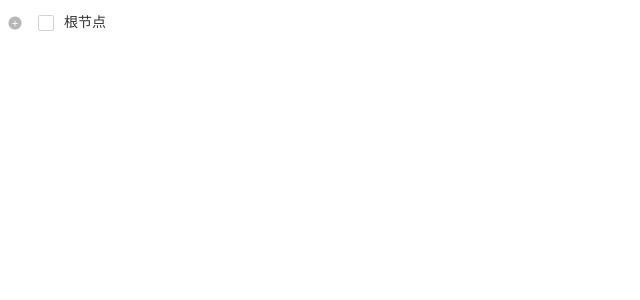
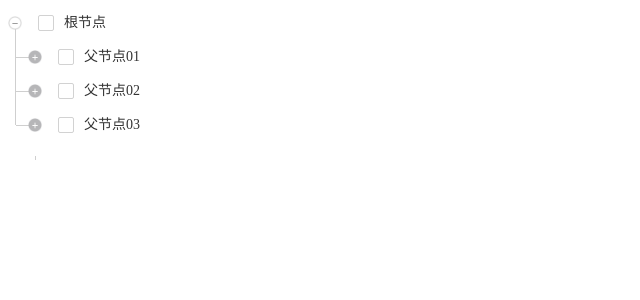
Before and after one commit to marhovey/react-tree, a React app: page / in a window 1280 px wide. Shown: the top 300 px of the page, without its empty margins (0-640 px from the left). Built offline with nearby package versions, Linux system fonts and the light colour scheme.

Commit message:
version1.0.0

```diff
--- a/src/components/Tree.less
+++ b/src/components/Tree.less
@@ -106,7 +106,7 @@
   }
   &:after{
     position: absolute;
-    bottom: -15px;
+    bottom: -12px;
     left: 7px;
     width: 1px;
     height: 30px;
@@ -138,7 +138,7 @@
       &:hover{
         cursor: default;
       }
-      left: 6px;
+      left: 7px;
       background: url(../images/no-child.png) no-repeat center center;
       background-size: 100% 100%;
       background: none\9;
--- a/src/data/feakData.js
+++ b/src/data/feakData.js
@@ -1,5 +1,5 @@
 export const config = {
-    type: 'array',
+    type: 'tree',
     parentId: 'pid',
     id: 'id',
     value: 'value',
@@ -7,107 +7,109 @@ export const config = {
     checkBox: true
 }
 
-export const treeData = [
-    {
-        id: 0,
-        value: 0,
-        label: '根节点',
-        pid: null
-    },
-    {
-        id: 1,
-        value: 1,
-        label: '父节点01',
-        pid: 0
-    },
-    {
-        id: 2,
-        value: 2,
-        label: '父节点02',
-        pid: 0
-    },
-    {
-        id: 3,
-        value: 3,
-        label: '父节点03',
-        pid: 0
-    },
-    {
-        id: 11,
-        value: 11,
-        label: '父节点11',
-        pid: 1
-    },
-    {
-        id: 12,
-        value: 12,
-        label: '父节点12',
-        pid: 1
-    },
-    {
-        id: 13,
-        value: 13,
-        label: '父节点13',
-        pid: 1
-    },
-    {
-        id: 21,
-        value: 21,
-        label: '父节点21',
-        pid: 2
-    },
-    {
-        id: 22,
-        value: 22,
-        label: '父节点22',
-        pid: 2
-    },
-    {
-        id: 31,
-        value: 31,
-        label: '父节点31',
-        pid: 3
-    },
-    {
-        id: 32,
-        value: 32,
-        label: '父节点32',
-        pid: 3
-    },
-    {
-        id: 111,
-        value: 111,
-        label: '子节点111',
-        pid: 11
-    },
-    {
-        id: 112,
-        value: 112,
-        label: '子节点112',
-        pid: 11
-    },
-    {
-        id: 113,
-        value: 113,
-        label: '子节点113',
-        pid: 11
-    },
-    {
-        id: 121,
-        value: 121,
-        label: '子节点121',
-        pid: 12
-    },
-    {
-        id: 122,
-        value: 122,
-        label: '子节点122',
-        pid: 12
-    },
-    {
-        id: 123,
-        value: 123,
-        label: '子节点123',
-        pid: 12
-    }
-]
+// export const treeData = [
+//     {
+//         id: 0,
+//         value: 0,
+//         label: '根节点',
+//         pid: null
+//     },
+//     {
+//         id: 1,
+//         value: 1,
+//         label: '父节点01',
+//         pid: 0
+//     },
+//     {
+//         id: 2,
+//         value: 2,
+//         label: '父节点02',
+//         pid: 0
+//     },
+//     {
+//         id: 3,
+//         value: 3,
+//         label: '父节点03',
+//         pid: 0
+//     },
+//     {
+//         id: 11,
+//         value: 11,
+//         label: '父节点11',
+//         pid: 1
+//     },
+//     {
+//         id: 12,
+//         value: 12,
+//         label: '父节点12',
+//         pid: 1
+//     },
+//     {
+//         id: 13,
+//         value: 13,
+//         label: '父节点13',
+//         pid: 1
+//     },
+//     {
+//         id: 21,
+//         value: 21,
+//         label: '父节点21',
+//         pid: 2
+//     },
+//     {
+//         id: 22,
+//         value: 22,
+//         label: '父节点22',
+//         pid: 2
+//     },
+//     {
+//         id: 31,
+//         value: 31,
+//         label: '父节点31',
+//         pid: 3
+//     },
+//     {
+//         id: 32,
+//         value: 32,
+//         label: '父节点32',
+//         pid: 3
+//     },
+//     {
+//         id: 111,
+//         value: 111,
+//         label: '子节点111',
+//         pid: 11
+//     },
+//     {
+//         id: 112,
+//         value: 112,
+//         label: '子节点112',
+//         pid: 11
+//     },
+//     {
+//         id: 113,
+//         value: 113,
+//         label: '子节点113',
+//         pid: 11
+//     },
+//     {
+//         id: 121,
+//         value: 121,
+//         label: '子节点121',
+//         pid: 12
+//     },
+//     {
+//         id: 122,
+//         value: 122,
+//         label: '子节点122',
+//         pid: 12
+//     },
+//     {
+//         id: 123,
+//         value: 123,
+//         label: '子节点123',
+//         pid: 12
+//     }
+// ]
+
+export const treeData = {"id":0,"value":0,"label":"根节点","pid":null,"children":[{"id":1,"value":1,"label":"父节点01","pid":0,"children":[{"id":11,"value":11,"label":"父节点11","pid":1,"children":[{"id":111,"value":111,"label":"子节点111","pid":11},{"id":112,"value":112,"label":"子节点112","pid":11},{"id":113,"value":113,"label":"子节点113","pid":11}]},{"id":12,"value":12,"label":"父节点12","pid":1,"children":[{"id":121,"value":121,"label":"子节点121","pid":12},{"id":122,"value":122,"label":"子节点122","pid":12},{"id":123,"value":123,"label":"子节点123","pid":12}]},{"id":13,"value":13,"label":"父节点13","pid":1}]},{"id":2,"value":2,"label":"父节点02","pid":0,"children":[{"id":21,"value":21,"label":"父节点21","pid":2},{"id":22,"value":22,"label":"父节点22","pid":2}]},{"id":3,"value":3,"label":"父节点03","pid":0,"children":[{"id":31,"value":31,"label":"父节点31","pid":3},{"id":32,"value":32,"label":"父节点32","pid":3}]}],"open":true}
```
Also changed, not shown: src/images/icon-check.png (added).
